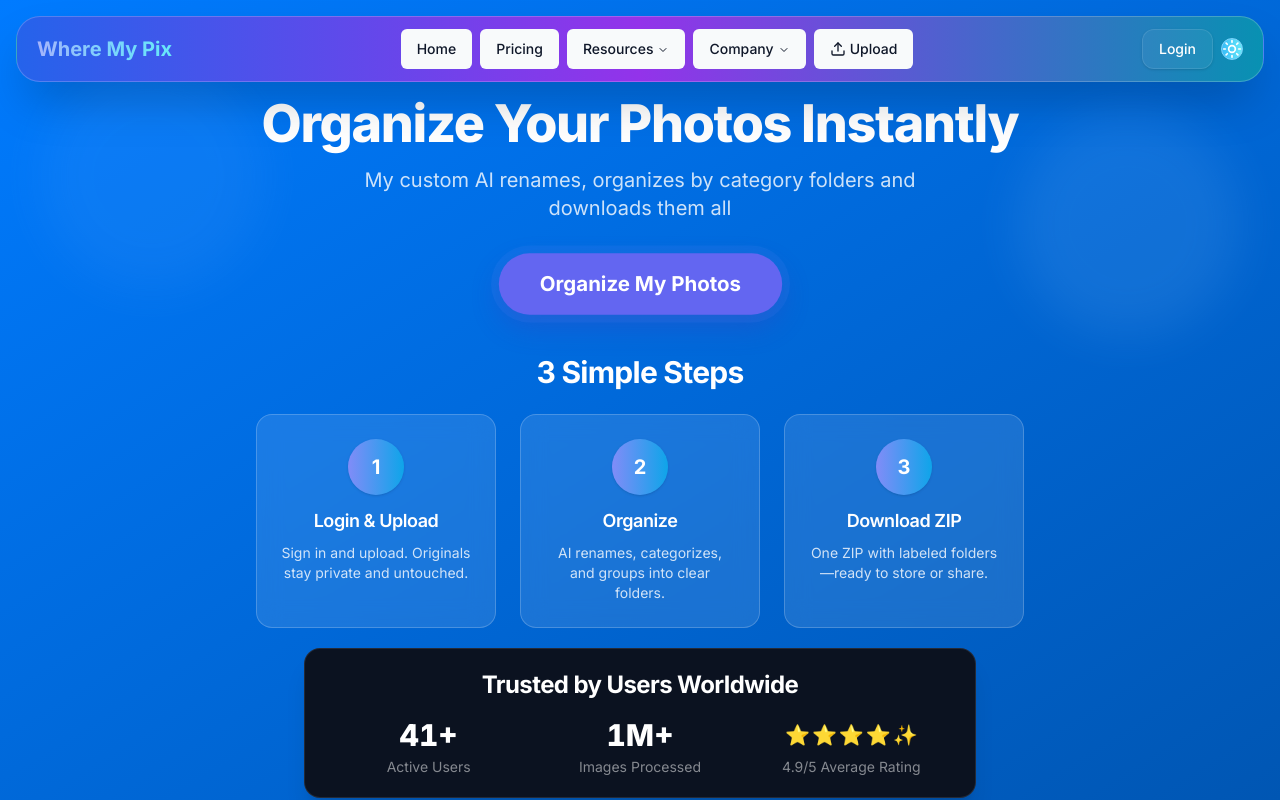
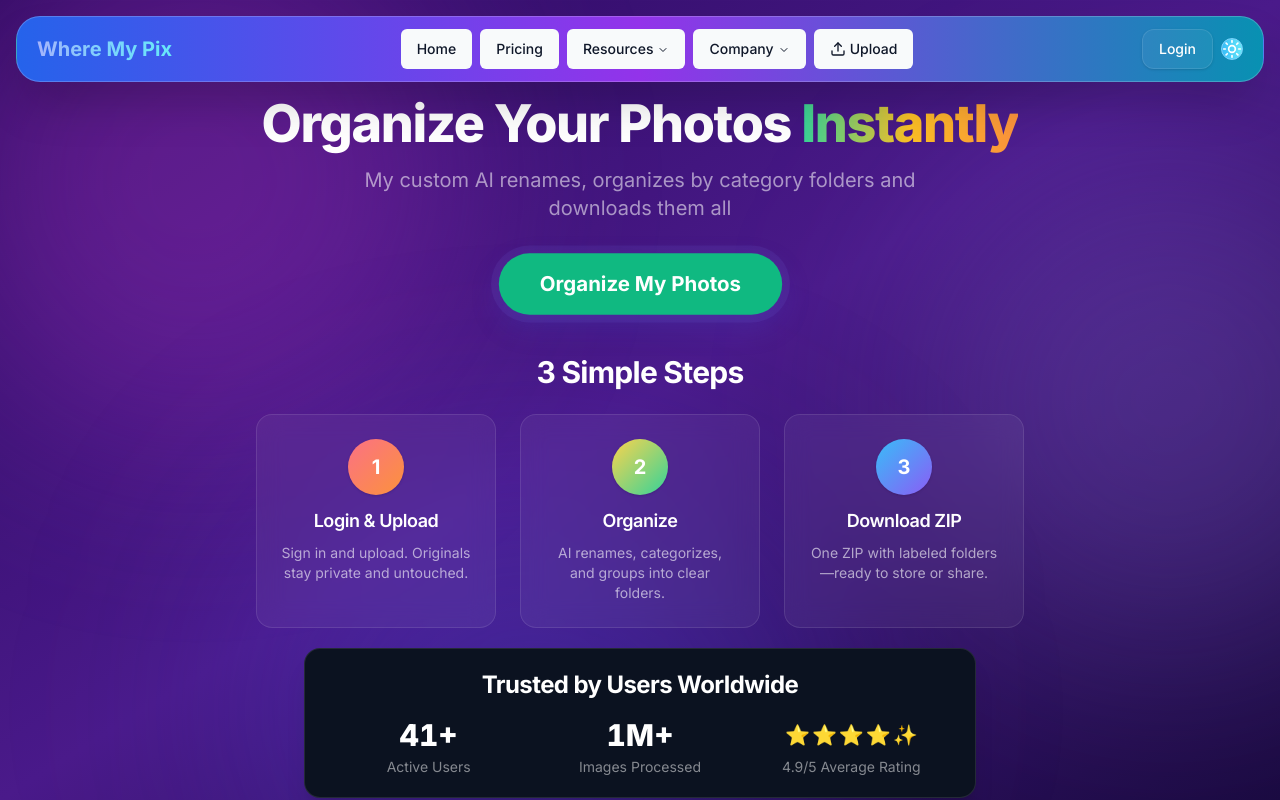
Before and after one commit to gregorydelacruz/Wheremypixcleanup, a React (Vite) app: page / in a window 1280 px wide. Shown: the top 800 px of the page. Built offline with nearby package versions, Linux system fonts and the light colour scheme.

Commit message:
Restyle homepage to purple mood-ring aesthetic

```diff
--- a/src/pages/Index.tsx
+++ b/src/pages/Index.tsx
@@ -8,31 +8,34 @@ const Index = () => {
 
   return (
     <div className="relative flex flex-col md:min-h-screen">
-      {/* Background */}
+      {/* Purple atmospheric background */}
       <div className="fixed inset-0 -z-10">
-        <div className="absolute inset-0 bg-gradient-to-br from-[#007BFF] to-[#0056b3]" />
-        <div className="absolute inset-0 opacity-40">
-          <div className="absolute top-16 left-10 w-56 h-56 bg-blue-400/30 rounded-full mix-blend-multiply filter blur-xl animate-blob" />
-          <div className="absolute top-28 right-10 w-56 h-56 bg-blue-300/30 rounded-full mix-blend-multiply filter blur-xl animate-blob animation-delay-2000" />
+        <div className="absolute inset-0 bg-gradient-to-br from-[#2a0a5e] via-[#4a1a8a] to-[#1a0a40]" />
+        <div className="absolute inset-0">
+          <div className="absolute top-[-10%] left-[-5%] w-[55vw] h-[55vw] max-w-[520px] max-h-[520px] rounded-full bg-fuchsia-500/25 blur-[100px]" />
+          <div className="absolute top-[20%] right-[-10%] w-[50vw] h-[50vw] max-w-[480px] max-h-[480px] rounded-full bg-violet-400/20 blur-[110px]" />
+          <div className="absolute bottom-[-15%] left-[20%] w-[60vw] h-[45vw] max-w-[560px] max-h-[420px] rounded-full bg-indigo-600/30 blur-[120px]" />
         </div>
       </div>
 
-      {/* flex-1 only on md+ so mobile doesn't stretch a huge empty gap above the footer */}
       <main className="relative z-10 pt-6 pb-2 md:flex-1 md:pt-8 md:pb-10">
         {/* HERO */}
         <section className="px-4">
           <div className="mx-auto max-w-3xl text-center">
-            <h1 className="w-full whitespace-nowrap text-[clamp(1.2rem,5.9vw,3.25rem)] tracking-tight leading-none font-extrabold text-white">
-              Organize Your Photos Instantly
+            <h1 className="w-full whitespace-nowrap text-[clamp(1.2rem,5.9vw,3.25rem)] tracking-tight leading-none font-extrabold">
+              <span className="text-white">Organize Your Photos </span>
+              <span className="bg-gradient-to-r from-emerald-400 via-amber-400 to-orange-400 bg-clip-text text-transparent">
+                Instantly
+              </span>
             </h1>
-            <p className="mt-2 md:mt-4 text-sm sm:text-base md:text-xl text-white/80 max-w-xl mx-auto">
+            <p className="mt-2 md:mt-4 text-sm sm:text-base md:text-xl text-white/55 max-w-xl mx-auto">
               My custom AI renames, organizes by category folders and downloads them all
             </p>
 
             <div className="mt-5 md:mt-8 flex justify-center">
               <Link
                 to={user ? "/upload" : "/login"}
-                className="animate-cta-pulse inline-flex items-center justify-center px-8 py-3 md:px-10 md:py-4 rounded-full bg-indigo-500 hover:bg-indigo-600 text-white font-bold text-lg md:text-xl shadow-2xl ring-2 ring-white/40 transition-colors duration-300 hover:scale-105 hover:animate-none"
+                className="animate-cta-pulse inline-flex items-center justify-center px-8 py-3 md:px-10 md:py-4 rounded-full bg-emerald-500 hover:bg-emerald-400 text-white font-bold text-lg md:text-xl shadow-2xl shadow-emerald-500/30 transition-colors duration-300 hover:scale-105 hover:animate-none"
               >
                 Organize My Photos
               </Link>
@@ -40,7 +43,7 @@ const Index = () => {
           </div>
         </section>
 
-        {/* HOW IT WORKS — tight 3-step strip */}
+        {/* HOW IT WORKS */}
         <section className="mt-5 md:mt-10 px-4">
           <div className="mx-auto max-w-3xl">
             <h2 className="text-lg md:text-3xl font-bold text-center text-white mb-3 md:mb-6">
@@ -48,38 +51,38 @@ const Index = () => {
             </h2>
 
             <div className="grid grid-cols-3 gap-2 md:gap-6">
-              <div className="bg-white/10 backdrop-blur-md rounded-xl md:rounded-2xl p-2.5 md:p-6 border border-white/20 text-center">
-                <div className="mx-auto h-8 w-8 md:h-14 md:w-14 rounded-full bg-gradient-to-r from-indigo-400 to-sky-500 flex items-center justify-center text-sm md:text-xl font-bold text-white shadow mb-1.5 md:mb-3">
+              <div className="bg-white/5 backdrop-blur-md rounded-xl md:rounded-2xl p-2.5 md:p-6 border border-white/10 text-center">
+                <div className="mx-auto h-8 w-8 md:h-14 md:w-14 rounded-full bg-gradient-to-br from-rose-400 to-orange-400 flex items-center justify-center text-sm md:text-xl font-bold text-white shadow mb-1.5 md:mb-3">
                   1
                 </div>
                 <h3 className="text-xs md:text-lg font-semibold text-white leading-tight">
                   Login &amp; Upload
                 </h3>
-                <p className="hidden md:block mt-2 text-sm text-white/80">
+                <p className="hidden md:block mt-2 text-sm text-white/60">
                   Sign in and upload. Originals stay private and untouched.
                 </p>
               </div>
 
-              <div className="bg-white/10 backdrop-blur-md rounded-xl md:rounded-2xl p-2.5 md:p-6 border border-white/20 text-center">
-                <div className="mx-auto h-8 w-8 md:h-14 md:w-14 rounded-full bg-gradient-to-r from-indigo-400 to-sky-500 flex items-center justify-center text-sm md:text-xl font-bold text-white shadow mb-1.5 md:mb-3">
+              <div className="bg-white/5 backdrop-blur-md rounded-xl md:rounded-2xl p-2.5 md:p-6 border border-white/10 text-center">
+                <div className="mx-auto h-8 w-8 md:h-14 md:w-14 rounded-full bg-gradient-to-br from-amber-300 to-emerald-400 flex items-center justify-center text-sm md:text-xl font-bold text-white shadow mb-1.5 md:mb-3">
                   2
                 </div>
                 <h3 className="text-xs md:text-lg font-semibold text-white leading-tight">
                   Organize
                 </h3>
-                <p className="hidden md:block mt-2 text-sm text-white/80">
+                <p className="hidden md:block mt-2 text-sm text-white/60">
                   AI renames, categorizes, and groups into clear folders.
                 </p>
               </div>
 
-              <div className="bg-white/10 backdrop-blur-md rounded-xl md:rounded-2xl p-2.5 md:p-6 border border-white/20 text-center">
-                <div className="mx-auto h-8 w-8 md:h-14 md:w-14 rounded-full bg-gradient-to-r from-indigo-400 to-sky-500 flex items-center justify-center text-sm md:text-xl font-bold text-white shadow mb-1.5 md:mb-3">
+              <div className="bg-white/5 backdrop-blur-md rounded-xl md:rounded-2xl p-2.5 md:p-6 border border-white/10 text-center">
+                <div className="mx-auto h-8 w-8 md:h-14 md:w-14 rounded-full bg-gradient-to-br from-sky-400 to-violet-500 flex items-center justify-center text-sm md:text-xl font-bold text-white shadow mb-1.5 md:mb-3">
                   3
                 </div>
                 <h3 className="text-xs md:text-lg font-semibold text-white leading-tight">
                   Download ZIP
                 </h3>
-                <p className="hidden md:block mt-2 text-sm text-white/80">
+                <p className="hidden md:block mt-2 text-sm text-white/60">
                   One ZIP with labeled folders—ready to store or share.
                 </p>
               </div>
@@ -87,7 +90,6 @@ const Index = () => {
           </div>
         </section>
 
-        {/* SOCIAL PROOF — production-style fake counters */}
         <section className="mt-2 md:mt-5 px-4">
           <SocialProofSection />
         </section>
```
